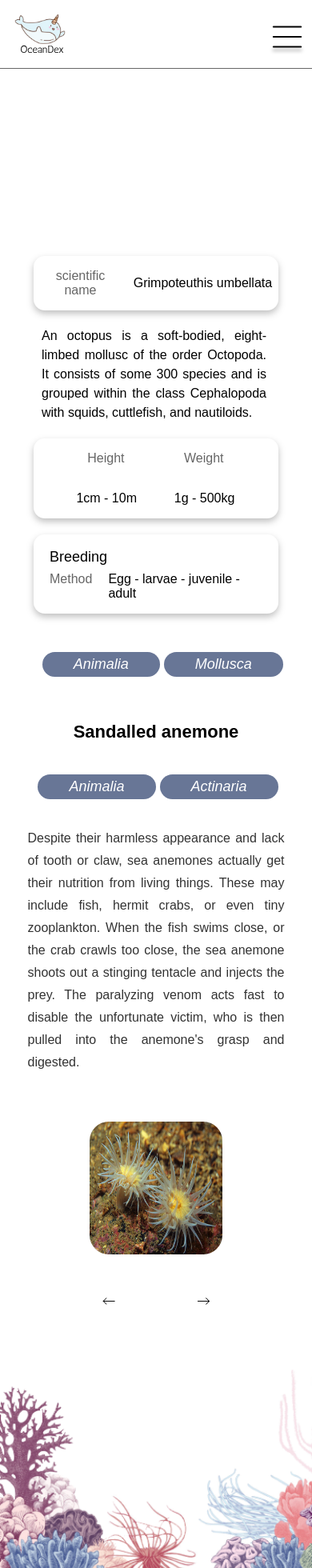
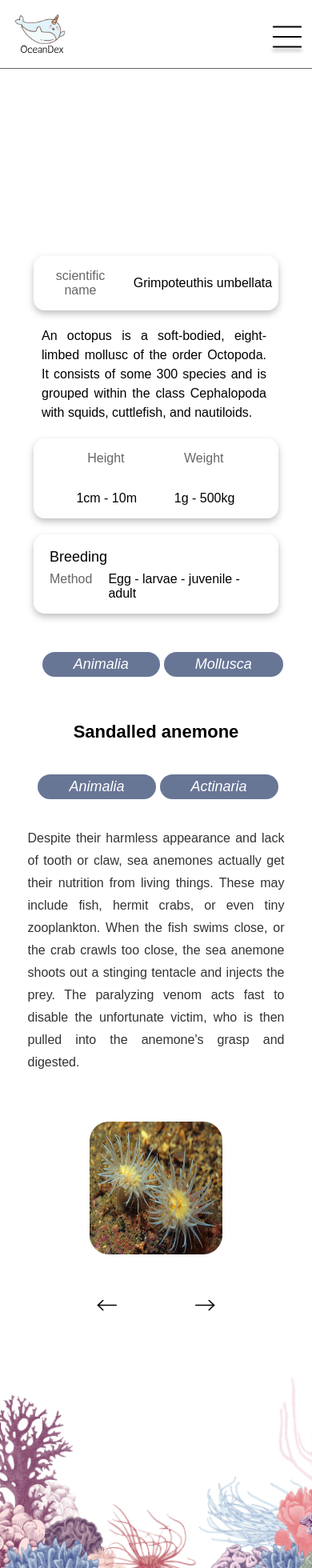
Before and after one commit to xossiane/javascript-oceandex, a Next.js app: page /Teste in a window 390 px wide. Shown: the top 1960 px of the page at 80% size. Built offline with nearby package versions, Linux system fonts and the light colour scheme; a web font is replaced by a local one.

Commit message:
Fix: rem with logic

```diff
--- a/components/atoms/Arrow/styles.module.scss
+++ b/components/atoms/Arrow/styles.module.scss
@@ -1,8 +1,8 @@
 .arrow {
   //Figma measurements: 33x27 (mobile) | 103x87 (desktop)
   cursor: pointer;
-  width: 2.063rem;
-  height: 1.688rem;
+  width: 3.3rem;
+  height: 2.7rem;
 
   &--right {
     transform: rotate(90deg);
@@ -18,7 +18,7 @@
   }
 
   @media screen and (min-width: 1440px) {
-    width: 6.438rem;
-    height: 5.438rem;
+    width: 10.3rem;
+    height: 8.7rem;
   }
 }
--- a/components/atoms/GlobalSvg/styles.module.scss
+++ b/components/atoms/GlobalSvg/styles.module.scss
@@ -1,17 +1,17 @@
 .svgIcon {
   //Figma measurements: 42x42 (mobile) | 60x60 (desktop)
-  width: 2.625rem;
-  height: 2.625rem;
+  width: 4.2rem;
+  height: 4.2rem;
   cursor: pointer;
 
   @media screen and (min-width: 768px) {
-    width: 3.188rem;
-    height: 3.188rem;
+    width: 5.1rem;
+    height: 5.1rem;
   }
 
   @media screen and (min-width: 1024px) {
-    width: 3.75rem;
-    height: 3.75rem;
+    width: 6rem;
+    height: 6rem;
   }
 
   &--black {
```
